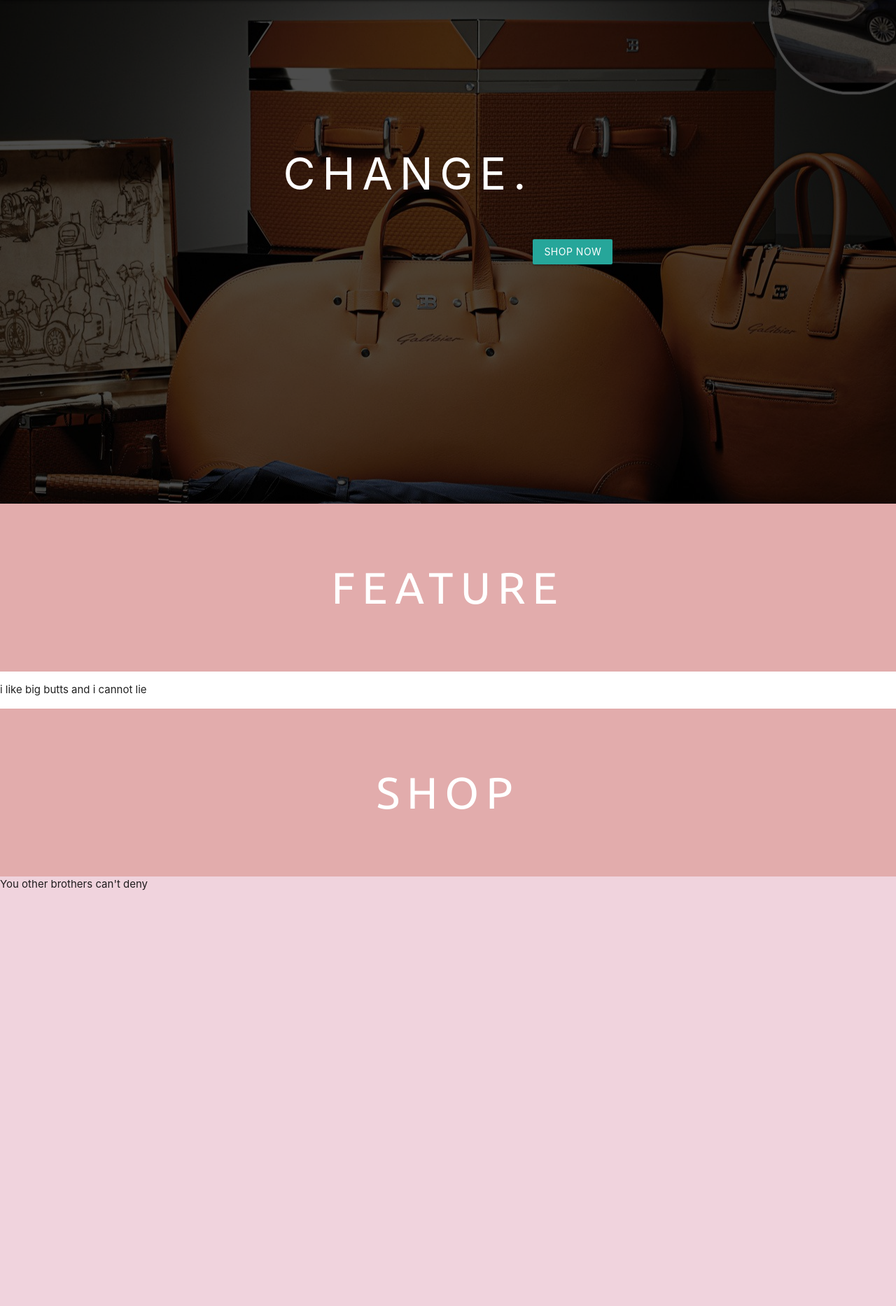
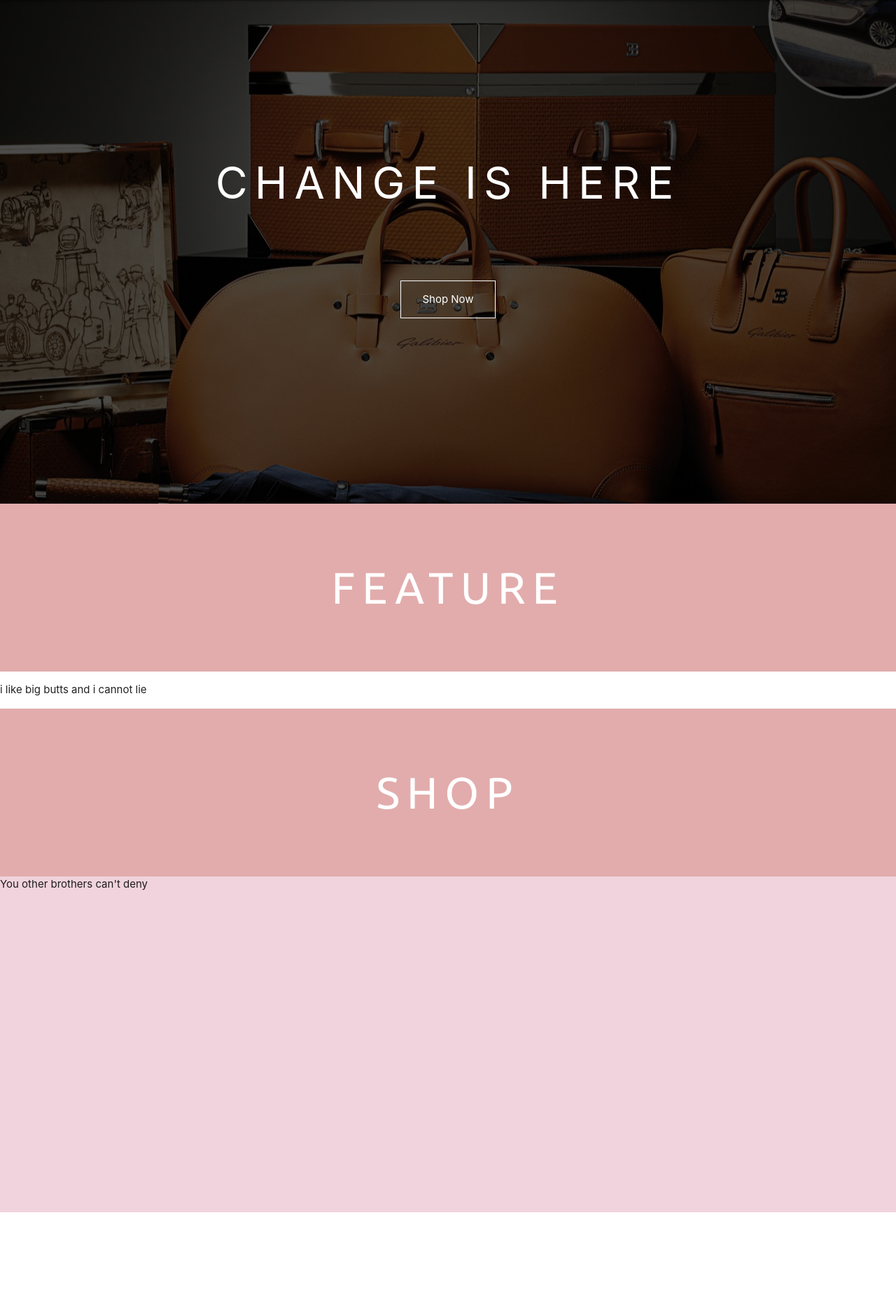
Before and after one commit to LemonFace0309/Deluxe-Consignment, a Django app: page / in a window 1280 px wide. Shown: the part 128-1995 px from the top of the page at 70% size. Before the commit the page ends 1401 px from the top, so only its background shows below. Run offline with Django 3.2, Linux system fonts and the light colour scheme; some libraries are stand-ins or nearby versions.

Commit message:
added shop now button

```diff
--- a/Deluxe_Consignment/static/css/home.css
+++ b/Deluxe_Consignment/static/css/home.css
@@ -3,6 +3,7 @@
     display: flex;
     justify-content: center;
     align-items: center;
+    text-align: center;
 }
 
 .parallax-image {
@@ -13,7 +14,32 @@
     color: white;
     text-transform: uppercase;
     letter-spacing: 10px;
-    padding-bottom: 30vh;
+}
+
+.custom_btn {
+    display: inline-block;
+    position: relative;
+    top: 10vh;
+    color: white;
+    opacity: 0;
+    padding: 1em 2em;
+    border: white 1px solid;
+    animation-name: custom_btn;
+    animation-duration: 1s;
+    animation-delay: 0.5s;
+    animation-fill-mode: forwards;
+
+    transition-property: all;
+    transition-duration: 0.5s;
+}
+
+.custom_btn:hover {
+    transform: rotateY(180deg);
+}
+
+@keyframes custom_btn {
+    0% {opacity:0}
+    100% {opacity:1}
 }
 
 .banner {
@@ -37,8 +63,3 @@
 .banner h1:hover {
     letter-spacing: 20px;
 }
-
-.btn{
-    display: inline-block;
-
-}
--- a/Deluxe_Consignment/store/templates/store/home.html
+++ b/Deluxe_Consignment/store/templates/store/home.html
@@ -6,8 +6,10 @@
 
 <div class="parallax-container">
     <div class="parallax"><img class="parallax-image" src="{% static 'images/open-bag.jpg' %}"></div>
-    <h1>Change.</h1>
-    <a class="btn" href="#">Shop Now</a>
+    <div style="margin-bottom: 20vh">
+        <h1>Change is Here</h1>
+        <a class="custom_btn" href="#">Shop Now</a>
+    </div>
 </div>
 
 
@@ -15,6 +17,6 @@
 <div class="section">i like big butts and i cannot lie</div>
 <div class="banner"><h1>Shop</h1></div>
 <div style="background-color: rgb(240, 211, 221); height: 60vh;">You other brothers can't deny</div>
-
+<a class="custom_btn" href="#">Shop Now</a>
 
 {% endblock content %}
```
